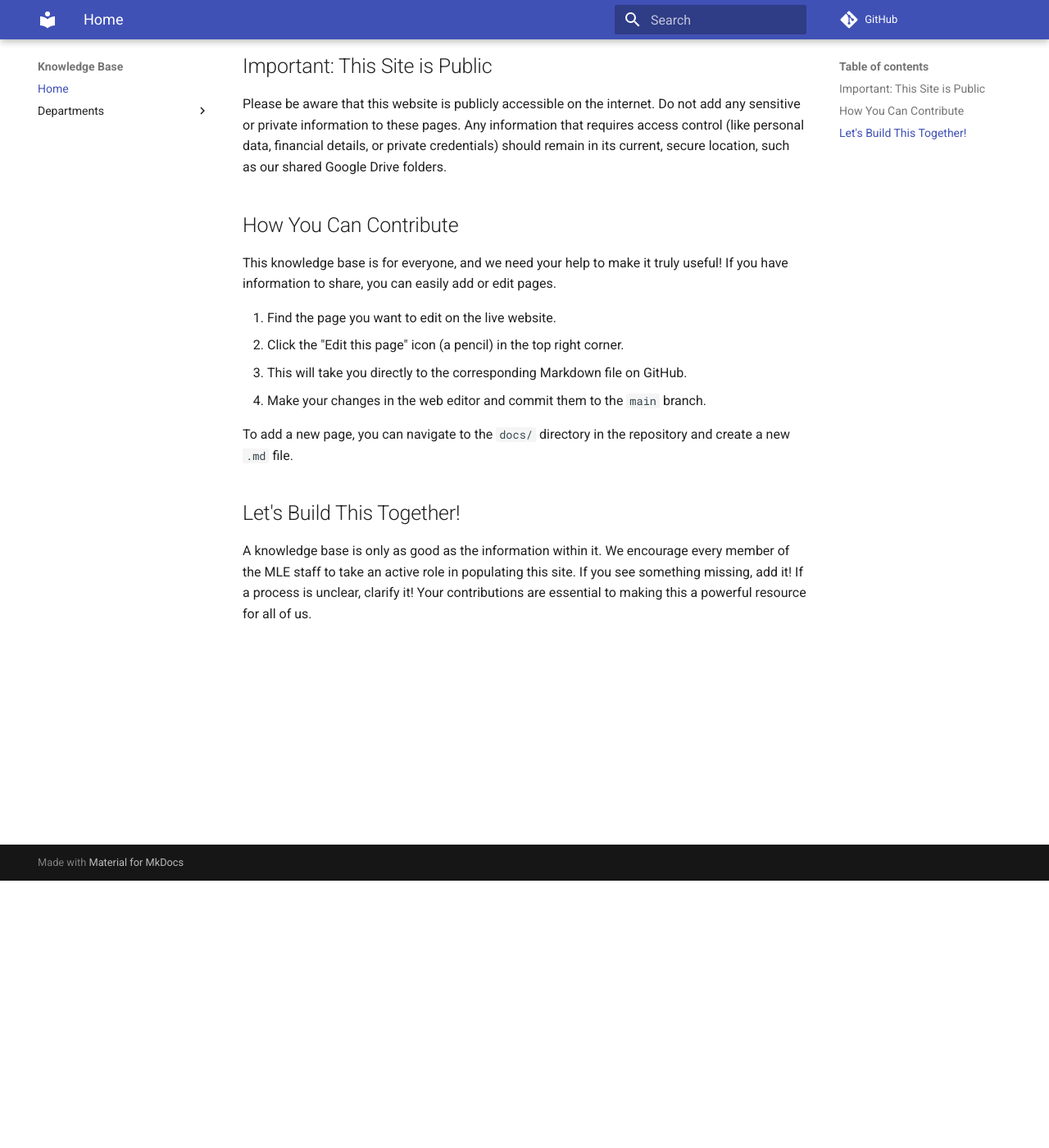
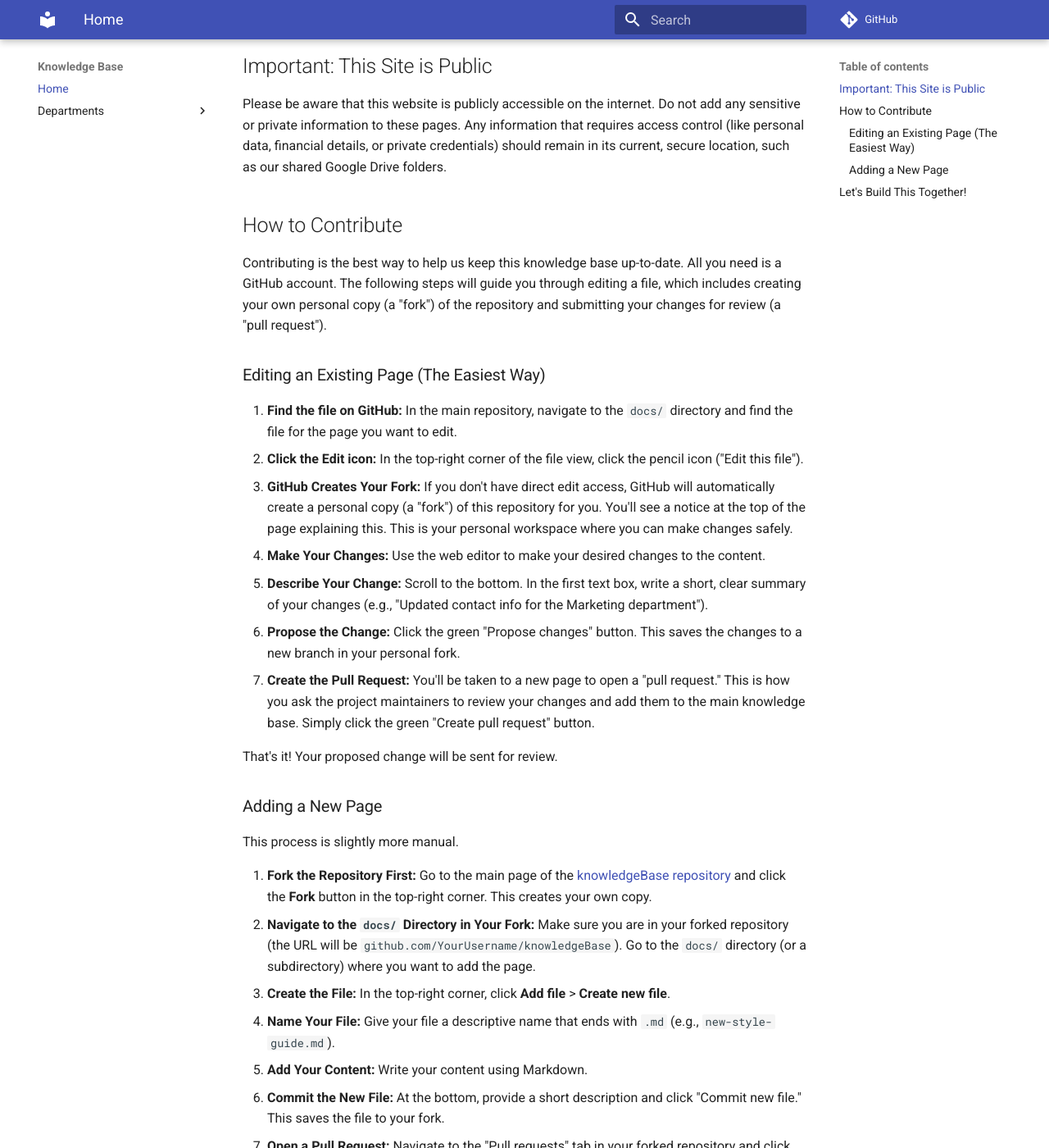
Before and after one commit to Minor-League-Esports/knowledgeBase, an MkDocs documentation site: the page built from docs/index.md, in a window 1280 px wide and 1400 px high, scrolled down 326 px. Shown: the whole window at 82% size. Built offline with MkDocs 1.6.1 and Material for MkDocs 9.7.7, drawn with Linux system fonts in a browser that asks for light colours; comment, search, counter and statistics services are not loaded; some of the changed text lies outside the part shown.

Commit message:
fix: Contribution instructions.

```diff
--- a/docs/index.md
+++ b/docs/index.md
@@ -8,16 +8,33 @@ We're excited to launch this new, centralized knowledge base. Our goal is to cre
 
 Please be aware that this website is publicly accessible on the internet. Do not add any sensitive or private information to these pages. Any information that requires access control (like personal data, financial details, or private credentials) should remain in its current, secure location, such as our shared Google Drive folders.
 
-## How You Can Contribute
+## How to Contribute
 
-This knowledge base is for everyone, and we need your help to make it truly useful! If you have information to share, you can easily add or edit pages.
+Contributing is the best way to help us keep this knowledge base up-to-date. All you need is a GitHub account. The following steps will guide you through editing a file, which includes creating your own personal copy (a "fork") of the repository and submitting your changes for review (a "pull request").
 
-1.  Find the page you want to edit on the live website.
-2.  Click the "Edit this page" icon (a pencil) in the top right corner.
-3.  This will take you directly to the corresponding Markdown file on GitHub.
-4.  Make your changes in the web editor and commit them to the `main` branch.
+### Editing an Existing Page (The Easiest Way)
 
-To add a new page, you can navigate to the `docs/` directory in the repository and create a new `.md` file.
+1.  **Find the file on GitHub:** In the main repository, navigate to the `docs/` directory and find the file for the page you want to edit.
+2.  **Click the Edit icon:** In the top-right corner of the file view, click the pencil icon ("Edit this file").
+3.  **GitHub Creates Your Fork:** If you don't have direct edit access, GitHub will automatically create a personal copy (a "fork") of this repository for you. You'll see a notice at the top of the page explaining this. This is your personal workspace where you can make changes safely.
+4.  **Make Your Changes:** Use the web editor to make your desired changes to the content.
+5.  **Describe Your Change:** Scroll to the bottom. In the first text box, write a short, clear summary of your changes (e.g., "Updated contact info for the Marketing department").
+6.  **Propose the Change:** Click the green "Propose changes" button. This saves the changes to a new branch in your personal fork.
+7.  **Create the Pull Request:** You'll be taken to a new page to open a "pull request." This is how you ask the project maintainers to review your changes and add them to the main knowledge base. Simply click the green "Create pull request" button.
+
+That's it! Your proposed change will be sent for review.
+
+### Adding a New Page
+
+This process is slightly more manual.
+
+1.  **Fork the Repository First:** Go to the main page of the [knowledgeBase repository](https://github.com/minor-league-esports/knowledgeBase) and click the **Fork** button in the top-right corner. This creates your own copy.
+2.  **Navigate to the `docs/` Directory in Your Fork:** Make sure you are in your forked repository (the URL will be `github.com/YourUsername/knowledgeBase`). Go to the `docs/` directory (or a subdirectory) where you want to add the page.
+3.  **Create the File:** In the top-right corner, click **Add file** > **Create new file**.
+4.  **Name Your File:** Give your file a descriptive name that ends with `.md` (e.g., `new-style-guide.md`).
+5.  **Add Your Content:** Write your content using Markdown.
+6.  **Commit the New File:** At the bottom, provide a short description and click "Commit new file." This saves the file to your fork.
+7.  **Open a Pull Request:** Navigate to the "Pull requests" tab in your forked repository and click the "New pull request" button. Follow the prompts to create a pull request, which sends your new page to the main repository for review.
 
 ## Let's Build This Together!
 
```
Also changed, not shown: README.md (+21 -16 lines).
